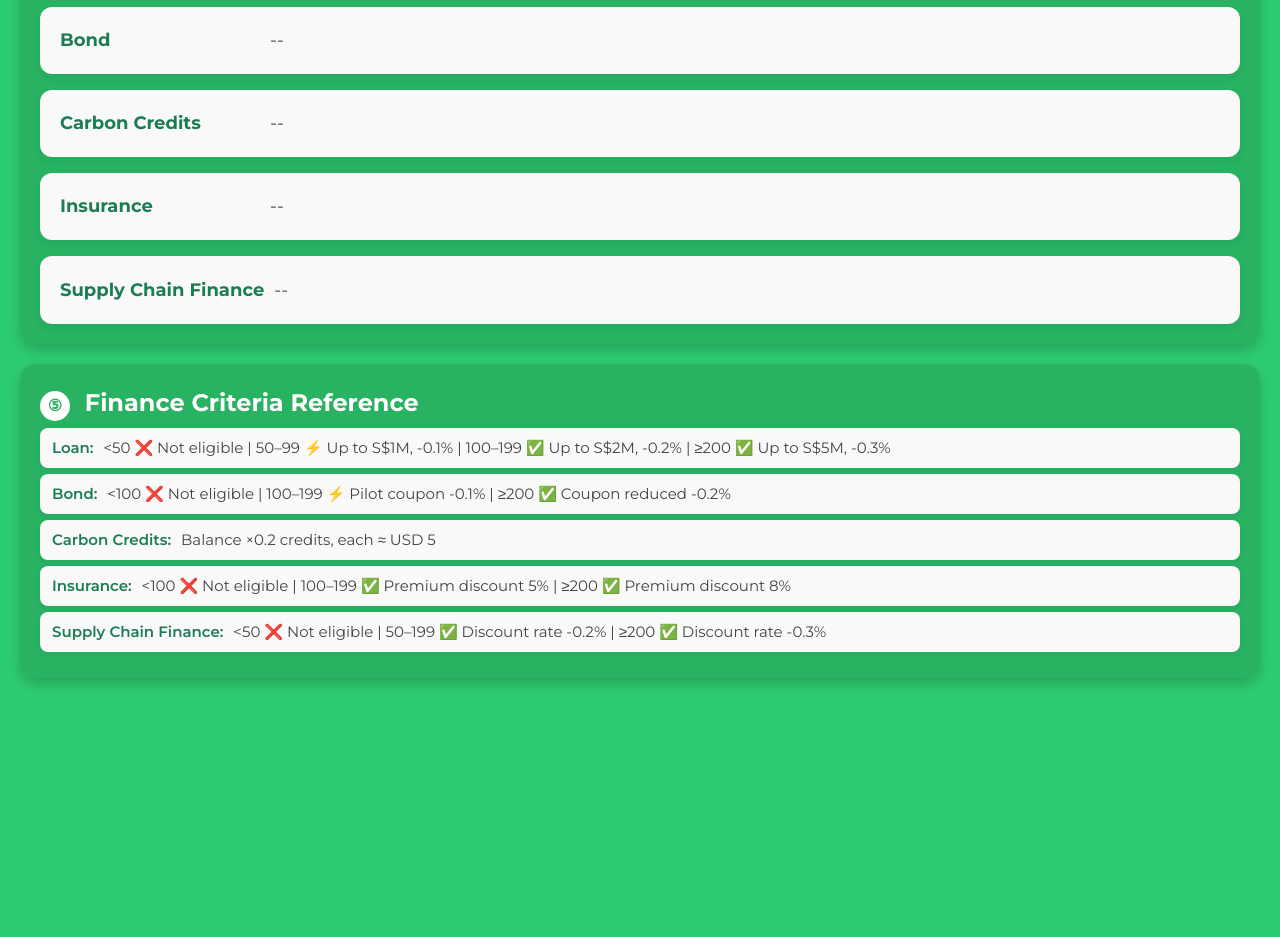
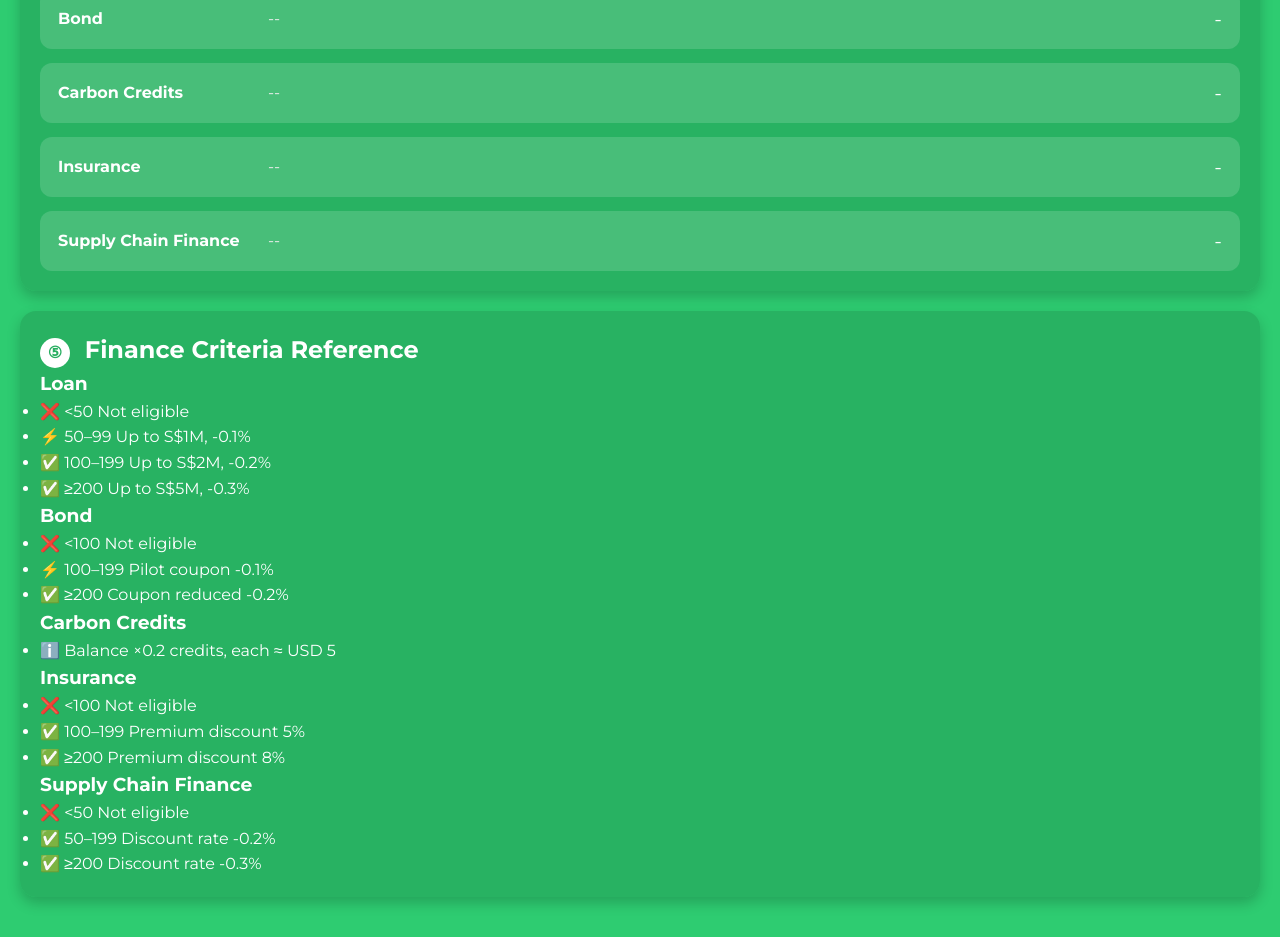
Before and after one commit to jiaxunshi144-commits/Frontend, a plain HTML site: page index.html in a window 1280 px wide. Shown: the part 1146-2083 px from the top of the page. Before the commit the page ends 1864 px from the top, so only its background shows below. Drawn offline with Linux system fonts and the light colour scheme.

Commit message:
Update index.html

```diff
--- a/index.html
+++ b/index.html
@@ -7,25 +7,6 @@
   <link rel="stylesheet" href="style.css" />
   <!-- ethers.js v5 -->
   <script src="https://cdn.jsdelivr.net/npm/ethers@5.7.2/dist/ethers.umd.min.js"></script>
-
-  <style>
-    .console{
-      background:#1e1e1e;color:#d4d4d4;
-      font-family:"Fira Code",ui-monospace,monospace;
-      font-size:16px;padding:16px;border-radius:8px;
-      max-height:400px;overflow-y:auto;white-space:pre-wrap
-    }
-    .finance-status{display:flex;flex-direction:column;gap:16px;margin-top:16px}
-    .status-item{display:flex;align-items:center;justify-content:space-between;
-      background:#f9f9f9;border-radius:12px;padding:16px 20px;
-      box-shadow:0 4px 10px rgba(0,0,0,.05);font-size:18px}
-    .status-item .product{font-weight:700;color:#1C7C54;min-width:200px}
-    .status-item .detail{flex:1;text-align:left;color:#444;padding:0 10px}
-    .status-item .mark{font-size:22px;min-width:28px;text-align:right}
-    .criteria-list{list-style:none;padding-left:0;font-size:15px;line-height:1.6;color:#444}
-    .criteria-list li{margin:6px 0;background:#f9f9f9;padding:8px 12px;border-radius:8px;box-shadow:0 2px 6px rgba(0,0,0,0.05)}
-    .criteria-list strong{color:#1C7C54;margin-right:6px}
-  </style>
 </head>
 <body>
   <header>
@@ -107,13 +88,50 @@
   <!-- ⑤ Finance Criteria Reference -->
   <section class="card">
     <h2><span class="step-circle">⑤</span> Finance Criteria Reference</h2>
-    <ul class="criteria-list">
-      <li><strong>Loan:</strong> &lt;50 ❌ Not eligible | 50–99 ⚡ Up to S$1M, -0.1% | 100–199 ✅ Up to S$2M, -0.2% | ≥200 ✅ Up to S$5M, -0.3%</li>
-      <li><strong>Bond:</strong> &lt;100 ❌ Not eligible | 100–199 ⚡ Pilot coupon -0.1% | ≥200 ✅ Coupon reduced -0.2%</li>
-      <li><strong>Carbon Credits:</strong> Balance ×0.2 credits, each ≈ USD 5</li>
-      <li><strong>Insurance:</strong> &lt;100 ❌ Not eligible | 100–199 ✅ Premium discount 5% | ≥200 ✅ Premium discount 8%</li>
-      <li><strong>Supply Chain Finance:</strong> &lt;50 ❌ Not eligible | 50–199 ✅ Discount rate -0.2% | ≥200 ✅ Discount rate -0.3%</li>
-    </ul>
+
+    <div class="criteria-block">
+      <h3>Loan</h3>
+      <ul>
+        <li><span class="mark">❌</span> <50 Not eligible</li>
+        <li><span class="mark">⚡</span> 50–99 Up to S$1M, -0.1%</li>
+        <li><span class="mark">✅</span> 100–199 Up to S$2M, -0.2%</li>
+        <li><span class="mark">✅</span> ≥200 Up to S$5M, -0.3%</li>
+      </ul>
+    </div>
+
+    <div class="criteria-block">
+      <h3>Bond</h3>
+      <ul>
+        <li><span class="mark">❌</span> <100 Not eligible</li>
+        <li><span class="mark">⚡</span> 100–199 Pilot coupon -0.1%</li>
+        <li><span class="mark">✅</span> ≥200 Coupon reduced -0.2%</li>
+      </ul>
+    </div>
+
+    <div class="criteria-block">
+      <h3>Carbon Credits</h3>
+      <ul>
+        <li><span class="mark">ℹ️</span> Balance ×0.2 credits, each ≈ USD 5</li>
+      </ul>
+    </div>
+
+    <div class="criteria-block">
+      <h3>Insurance</h3>
+      <ul>
+        <li><span class="mark">❌</span> <100 Not eligible</li>
+        <li><span class="mark">✅</span> 100–199 Premium discount 5%</li>
+        <li><span class="mark">✅</span> ≥200 Premium discount 8%</li>
+      </ul>
+    </div>
+
+    <div class="criteria-block">
+      <h3>Supply Chain Finance</h3>
+      <ul>
+        <li><span class="mark">❌</span> <50 Not eligible</li>
+        <li><span class="mark">✅</span> 50–199 Discount rate -0.2%</li>
+        <li><span class="mark">✅</span> ≥200 Discount rate -0.3%</li>
+      </ul>
+    </div>
   </section>
 
   <!-- enterprise logic -->
```
